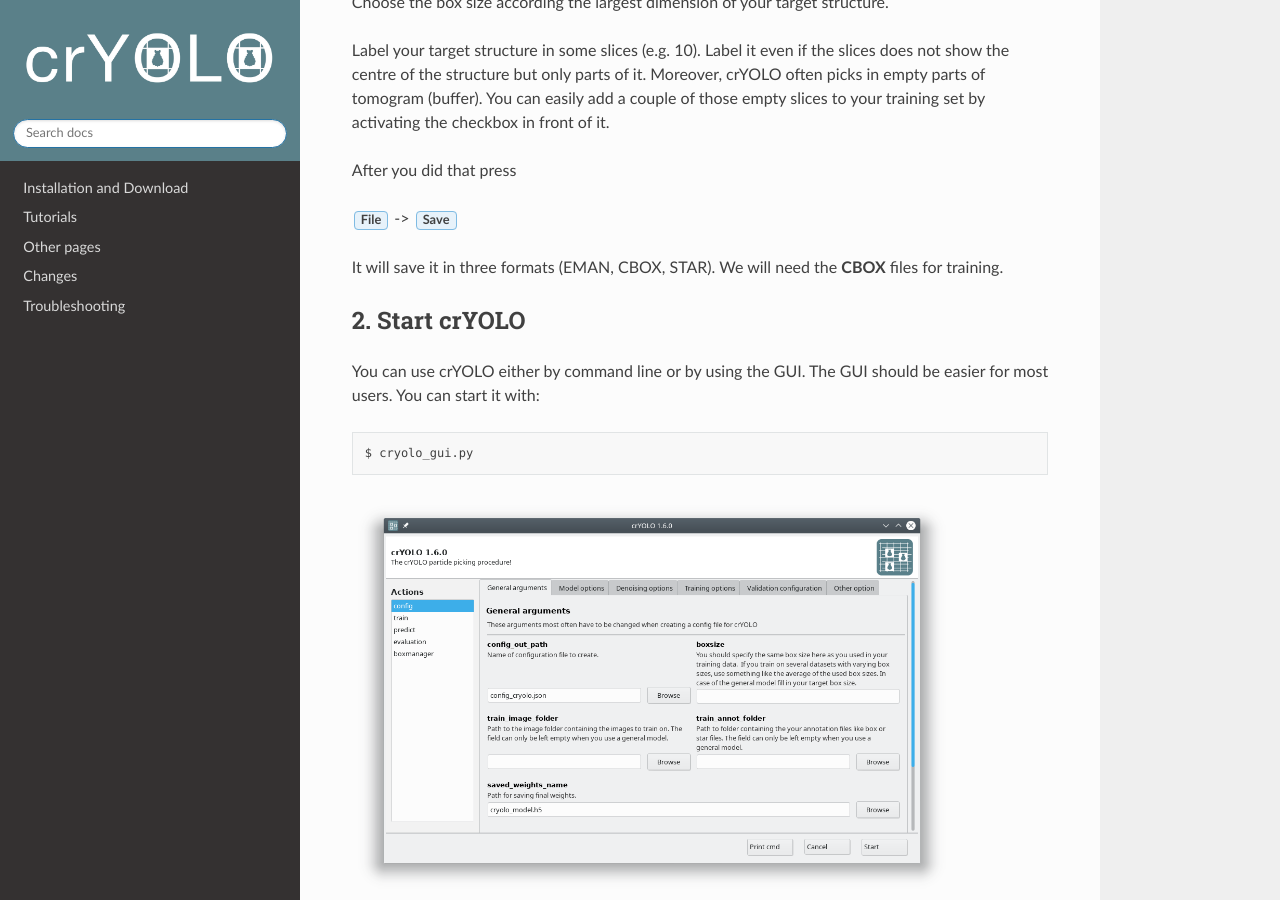
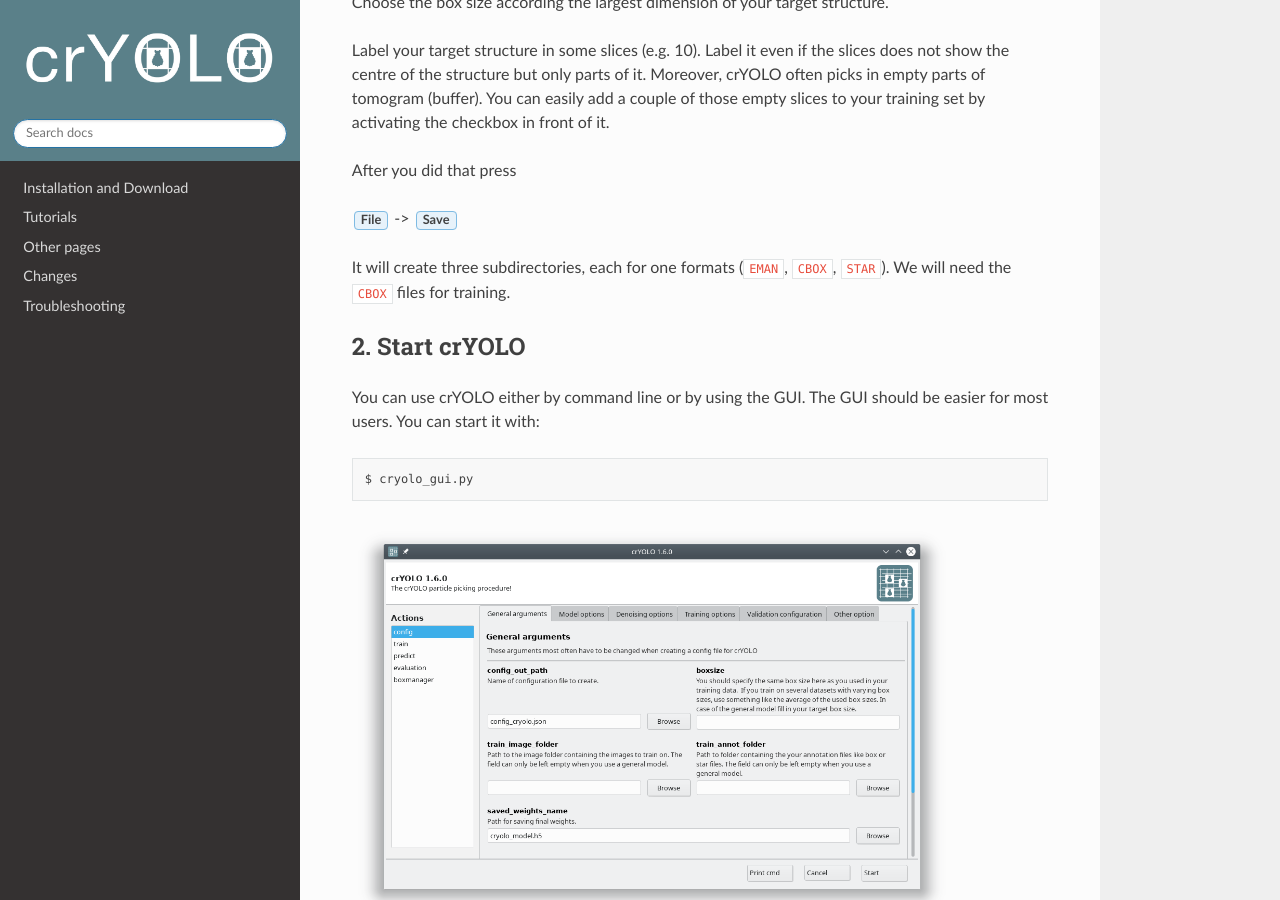
Before and after one commit to MPI-Dortmund/cryolo, a Sphinx documentation site: the page built from source/tutorials/tut05_tomo.rst, in a window 1280 px wide and 900 px high, scrolled down 820 px. Built offline with Sphinx 7.4.7 and the Read the Docs theme 2.0.0, drawn with Linux system fonts in a browser that asks for light colours.

```diff
--- a/source/tutorials/tut05_tomo.rst
+++ b/source/tutorials/tut05_tomo.rst
@@ -41,7 +41,7 @@
 
 :guilabel:`File` -> :guilabel:`Save`
 
-It will save it in three formats (EMAN, CBOX, STAR). We will need the **CBOX**
+It will create three subdirectories, each for one formats (:file:`EMAN`, :file:`CBOX`, :file:`STAR`). We will need the :file:`CBOX`
 files for training.
 
 2. Start crYOLO
```
